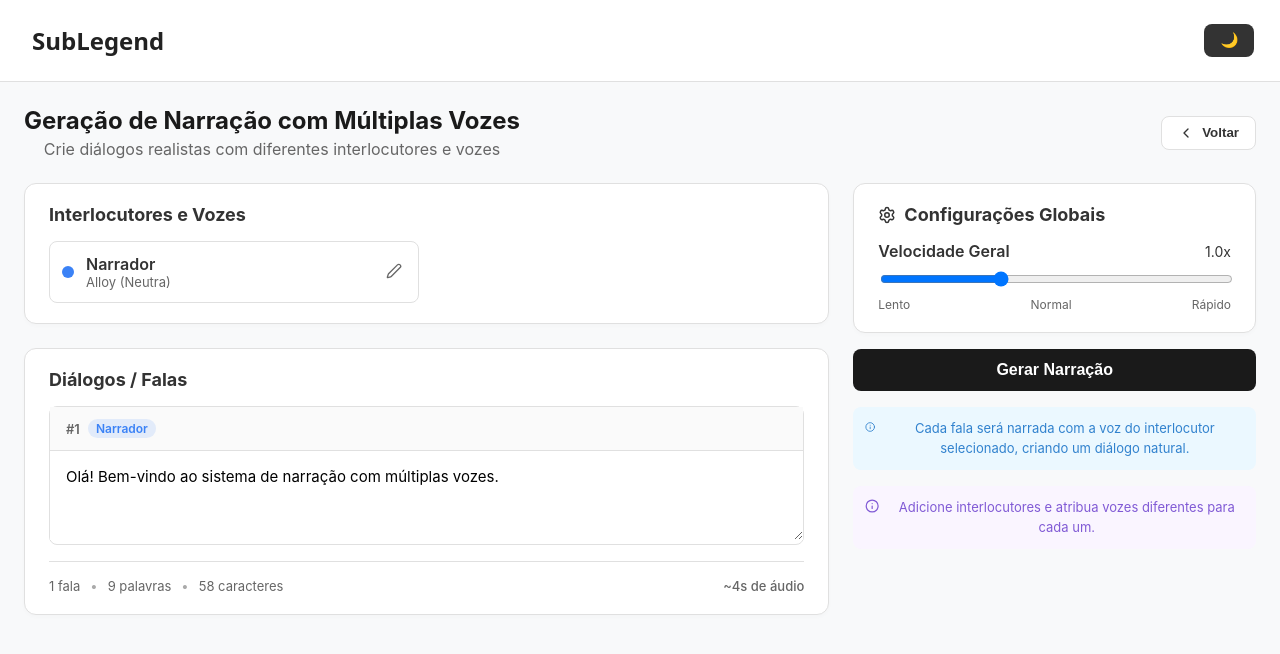
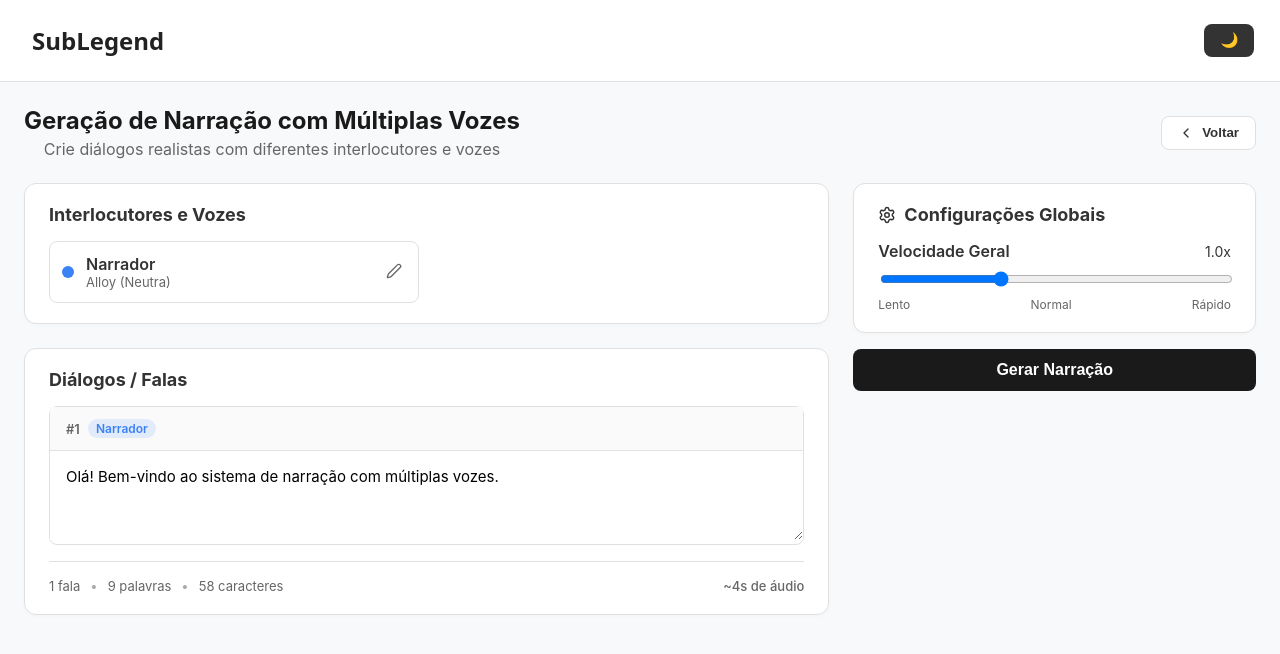
Before and after one commit to lucaschr21/multimidia, a React (Vite) app in the folder UI/: page / in a window 1280 px wide. Both pictures are taken after a click on the button "Selecionar Arquivo". Shown: the top 654 px of the page. Built offline with nearby package versions, Linux system fonts and the light colour scheme.

Commit message:
luiz com degue 2

```diff
--- a/UI/src/features/narracao/Narracao.tsx
+++ b/UI/src/features/narracao/Narracao.tsx
@@ -62,7 +62,7 @@ export const Narracao: React.FC<NarracaoProps> = ({ onGoBack }) => {
 
     const n8nWebhookUrl = "https://n8n.belembioenergia.com.br/webhook/9a1e2975-a921-4505-9533-1dc28c896b91";
 
-    const falaUnica = fala; // Já é a fala singular
+    const falaUnica = fala;
     const interlocutorUnico = interlocutores[0];
 
     if (!falaUnica || !interlocutorUnico) {
@@ -325,19 +325,8 @@ export const Narracao: React.FC<NarracaoProps> = ({ onGoBack }) => {
           >
             {isLoading ? 'Gerando...' : 'Gerar Narração'}
           </button>
-          <div className="info-box info-box-blue">
-            <Info size={16} />
-            <span>
-              Cada fala será narrada com a voz do interlocutor selecionado,
-              criando um diálogo natural.
-            </span>
-          </div>
-          <div className="info-box info-box-purple">
-            <Info size={16} />
-            <span>
-              Adicione interlocutores e atribua vozes diferentes para cada um.
-            </span>
-          </div>
+
+
         </div>
       </main>
 
```
